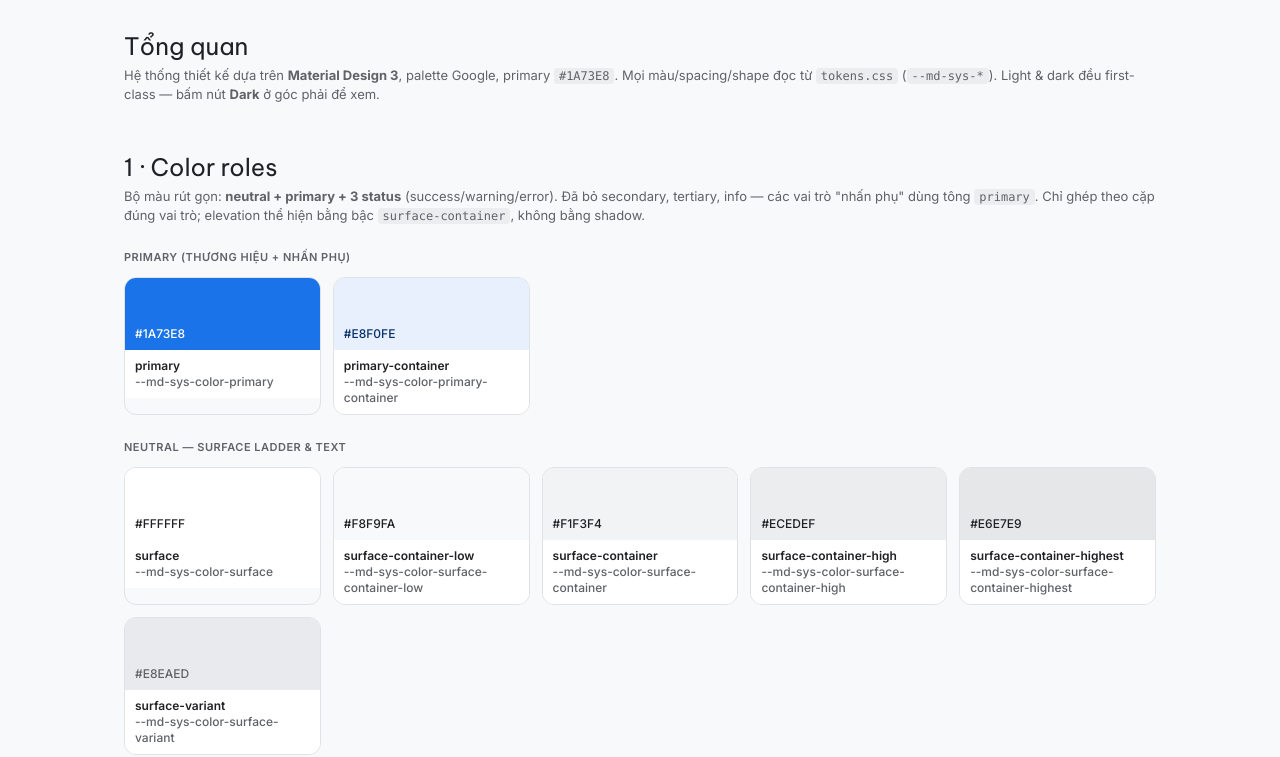
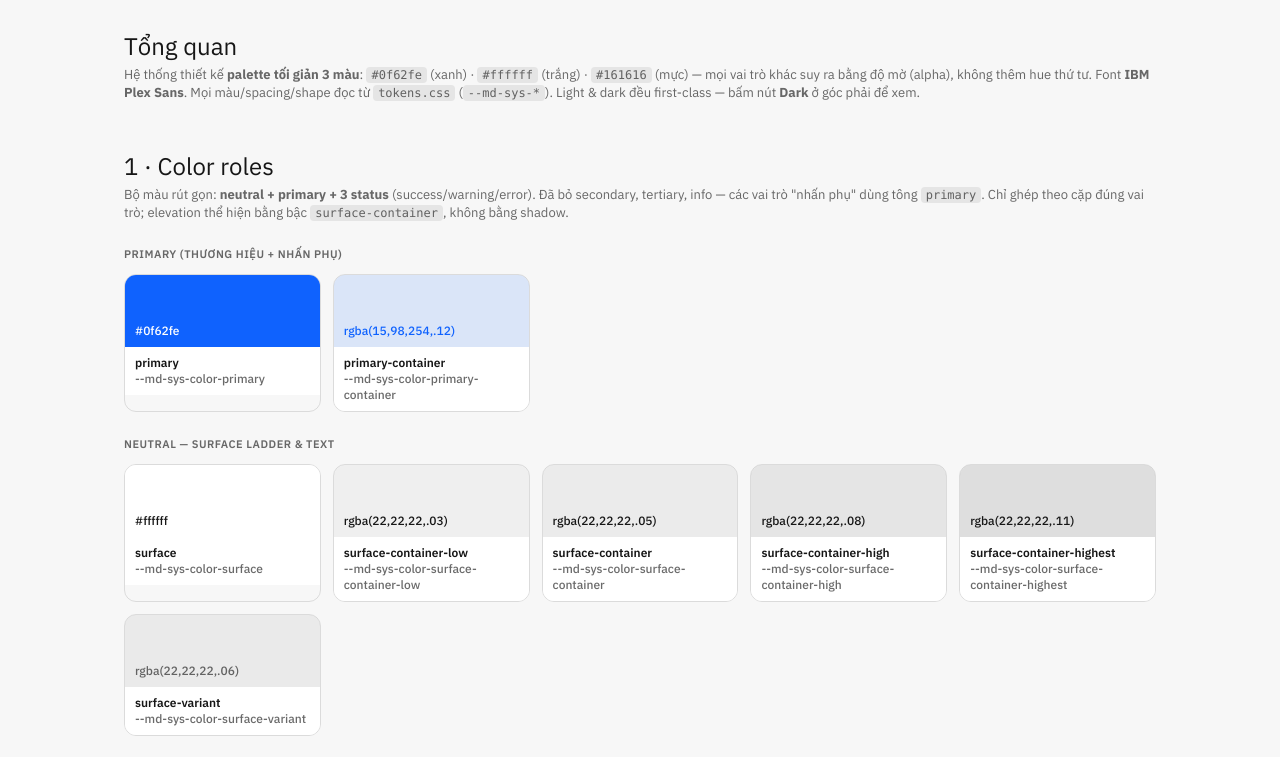
Before and after one commit to Dothuan6/erb-dev, a plain HTML site: page pages/styleguide.html in a window 1280 px wide. Shown: the part 58-815 px from the top of the page. Drawn offline with nearby package versions, Linux system fonts and the light colour scheme.

Commit message:
Design: palette toi gian CHI 3 mau (#0f62fe/#ffffff/#161616) + font IBM Plex
- tokens.css: moi vai tro mau suy ra tu 3 mau goc bang alpha; status gom ve xanh (phan biet bang icon); shadow/scrim ve tong muc
- the <link> font moi trang -> IBM Plex Sans/Mono
- styleguide: cap nhat text mo ta palette 3 mau
- giu nguyen bo cuc/cau truc, shape/spacing/elevation, ten token --md-sys-*

```diff
--- a/assets/css/tokens.css
+++ b/assets/css/tokens.css
@@ -1,31 +1,36 @@
 /* =============================================================================
-   XBuild ERP — Design System tokens (Material Design 3 / Material You)
+   XBuild ERP — Design System tokens (palette tối giản 3 màu)
    Nguồn chân lý DUY NHẤT về màu/typography/shape/elevation/motion/spacing.
-   Seed: primary #1A73E8 (Google Blue) · light & dark first-class.
+   CHỈ DÙNG ĐÚNG 3 MÀU:  #0f62fe (xanh) · #ffffff (trắng) · #161616 (mực).
+   Mọi vai trò màu khác (viền, hover, chữ phụ, status, scrim, shadow) đều suy ra
+   từ 3 màu này bằng độ mờ (alpha) — không thêm hue thứ tư.
+   Font: IBM Plex Sans / IBM Plex Mono · light & dark đều first-class.
 
    Quy tắc (PERMANENT DECISION):
    - KHÔNG hardcode màu/spacing trong component — mọi giá trị đọc từ token --md-sys-*.
-   - Chỉ ghép màu theo cặp tonal đúng vai trò: primary + on-primary, surface + on-surface...
+   - Status (success/warning/error/info) gom về tông xanh #0f62fe; phân biệt bằng ICON.
    - Dùng outline-variant cho divider; outline cho viền quan trọng (input).
-   - Elevation = đổi MÀU surface (tonal), shadow chỉ thêm khi cần tách nền bận.
 
    Cách bật dark mode: thêm class .dark lên <html> (ưu tiên), hoặc theo hệ thống
    qua @media (prefers-color-scheme: dark) khi chưa chọn .light/.dark thủ công.
    ============================================================================= */
 
 /* ----------------------------------------------------------------------------
-   1) LIGHT THEME — color roles
+   1) LIGHT THEME — color roles (nền trắng, mực đen, nhấn xanh)
    ---------------------------------------------------------------------------- */
 :root {
+  /* ===== Palette gốc — CHỈ 3 màu (dùng làm nguồn cho mọi token) ===== */
+  --c-blue:  #0f62fe;
+  --c-white: #ffffff;
+  --c-ink:   #161616;
+
   /* Primary — hành động chính, nav active, link */
-  --md-sys-color-primary:                 #1A73E8;
-  --md-sys-color-on-primary:              #FFFFFF;
-  --md-sys-color-primary-container:       #E8F0FE;
-  --md-sys-color-on-primary-container:    #08306B;
+  --md-sys-color-primary:                 var(--c-blue);
+  --md-sys-color-on-primary:              var(--c-white);
+  --md-sys-color-primary-container:       rgba(15,98,254,.12);
+  --md-sys-color-on-primary-container:    var(--c-blue);
 
-  /* Secondary & Tertiary → ALIAS sang PRIMARY (bộ màu rút gọn: chỉ primary + 3 status).
-     Giữ tên role để tương thích M3; mọi vai trò "nhấn phụ" (tonal button, chip chọn,
-     count pill, avatar) dùng tông primary. var() tự bám primary ở cả light & dark. */
+  /* Secondary & Tertiary → ALIAS sang PRIMARY. */
   --md-sys-color-secondary:               var(--md-sys-color-primary);
   --md-sys-color-on-secondary:            var(--md-sys-color-on-primary);
   --md-sys-color-secondary-container:     var(--md-sys-color-primary-container);
@@ -35,54 +40,54 @@
   --md-sys-color-tertiary-container:      var(--md-sys-color-primary-container);
   --md-sys-color-on-tertiary-container:   var(--md-sys-color-on-primary-container);
 
-  /* Error / destructive */
-  --md-sys-color-error:                   #D93025;
-  --md-sys-color-on-error:                #FFFFFF;
-  --md-sys-color-error-container:         #FCE8E6;
-  --md-sys-color-on-error-container:      #5C0A06;
+  /* Error / destructive → gom về tông xanh (phân biệt bằng icon) */
+  --md-sys-color-error:                   var(--c-blue);
+  --md-sys-color-on-error:                var(--c-white);
+  --md-sys-color-error-container:         rgba(15,98,254,.12);
+  --md-sys-color-on-error-container:      var(--c-blue);
 
   /* Surfaces */
-  --md-sys-color-background:              #FFFFFF;
-  --md-sys-color-on-background:           #202124;
-  --md-sys-color-surface:                 #FFFFFF;
-  --md-sys-color-on-surface:              #202124;
-  --md-sys-color-surface-variant:         #E8EAED;
-  --md-sys-color-on-surface-variant:      #5F6368;
+  --md-sys-color-background:              var(--c-white);
+  --md-sys-color-on-background:           var(--c-ink);
+  --md-sys-color-surface:                 var(--c-white);
+  --md-sys-color-on-surface:              var(--c-ink);
+  --md-sys-color-surface-variant:         rgba(22,22,22,.06);
+  --md-sys-color-on-surface-variant:      rgba(22,22,22,.64);
 
-  /* Surface container ladder (thay shadow làm tín hiệu độ sâu) */
-  --md-sys-color-surface-dim:             #DDE0E4;
-  --md-sys-color-surface-bright:          #FFFFFF;
-  --md-sys-color-surface-container-lowest:  #FFFFFF;
-  --md-sys-color-surface-container-low:     #F8F9FA;
-  --md-sys-color-surface-container:         #F1F3F4;
-  --md-sys-color-surface-container-high:    #ECEDEF;
-  --md-sys-color-surface-container-highest: #E6E7E9;
+  /* Surface container ladder (tín hiệu độ sâu = mực mờ dần) */
+  --md-sys-color-surface-dim:             rgba(22,22,22,.08);
+  --md-sys-color-surface-bright:          var(--c-white);
+  --md-sys-color-surface-container-lowest:  var(--c-white);
+  --md-sys-color-surface-container-low:     rgba(22,22,22,.03);
+  --md-sys-color-surface-container:         rgba(22,22,22,.05);
+  --md-sys-color-surface-container-high:    rgba(22,22,22,.08);
+  --md-sys-color-surface-container-highest: rgba(22,22,22,.11);
 
-  /* Outline — outline đạt 3:1 cho viền input; outline-variant nhạt cho divider */
-  --md-sys-color-outline:                 #74777F;
-  --md-sys-color-outline-variant:         #E0E2E5;
+  /* Outline — outline cho viền input; outline-variant nhạt cho divider */
+  --md-sys-color-outline:                 rgba(22,22,22,.30);
+  --md-sys-color-outline-variant:         rgba(22,22,22,.12);
 
   /* Inverse (snackbar, tooltip) */
-  --md-sys-color-inverse-surface:         #303033;
-  --md-sys-color-inverse-on-surface:      #F2F0F4;
-  --md-sys-color-inverse-primary:         #A9C7FF;
+  --md-sys-color-inverse-surface:         var(--c-ink);
+  --md-sys-color-inverse-on-surface:      var(--c-white);
+  --md-sys-color-inverse-primary:         var(--c-blue);
 
   /* Scrim / shadow base */
-  --md-sys-color-scrim:                   #000000;
-  --md-sys-color-shadow:                  #000000;
+  --md-sys-color-scrim:                   var(--c-ink);
+  --md-sys-color-shadow:                  var(--c-ink);
 
-  /* --- Status mở rộng (không thuộc M3 core nhưng cần cho ERP) --- */
-  --md-sys-color-success:                 #1E8E3E;
-  --md-sys-color-on-success:              #FFFFFF;
-  --md-sys-color-success-container:       #E6F4EA;
-  --md-sys-color-on-success-container:    #0B3D1A;
+  /* --- Status mở rộng (gom về xanh; phân biệt bằng icon) --- */
+  --md-sys-color-success:                 var(--c-blue);
+  --md-sys-color-on-success:              var(--c-white);
+  --md-sys-color-success-container:       rgba(15,98,254,.12);
+  --md-sys-color-on-success-container:    var(--c-blue);
 
-  --md-sys-color-warning:                 #B06000;
-  --md-sys-color-on-warning:              #FFFFFF;
-  --md-sys-color-warning-container:       #FEF7E0;
-  --md-sys-color-on-warning-container:    #4D3800;
+  --md-sys-color-warning:                 var(--c-blue);
+  --md-sys-color-on-warning:              var(--c-white);
+  --md-sys-color-warning-container:       rgba(15,98,254,.12);
+  --md-sys-color-on-warning-container:    var(--c-blue);
 
-  /* Info → ALIAS primary (không tách màu riêng) */
+  /* Info → ALIAS primary */
   --md-sys-color-info:                    var(--md-sys-color-primary);
   --md-sys-color-on-info:                 var(--md-sys-color-on-primary);
   --md-sys-color-info-container:          var(--md-sys-color-primary-container);
@@ -90,66 +95,65 @@
 }
 
 /* ----------------------------------------------------------------------------
-   2) DARK THEME — color roles
+   2) DARK THEME — color roles (nền mực, chữ trắng, nhấn xanh)
    Áp dụng khi <html class="dark">; hoặc theo hệ thống (xem mục 8).
    ---------------------------------------------------------------------------- */
 .dark {
-  --md-sys-color-primary:                 #8AB4F8;
-  --md-sys-color-on-primary:              #0A2E5C;
-  --md-sys-color-primary-container:       #1F3A60;
-  --md-sys-color-on-primary-container:    #D2E3FC;
+  --md-sys-color-primary:                 var(--c-blue);
+  --md-sys-color-on-primary:              var(--c-white);
+  --md-sys-color-primary-container:       rgba(15,98,254,.28);
+  --md-sys-color-on-primary-container:    var(--c-white);
 
-  /* secondary/tertiary tự ALIAS theo primary (định nghĩa ở :root) — không cần override dark */
+  --md-sys-color-error:                   var(--c-blue);
+  --md-sys-color-on-error:                var(--c-white);
+  --md-sys-color-error-container:         rgba(15,98,254,.28);
+  --md-sys-color-on-error-container:      var(--c-white);
 
-  --md-sys-color-error:                   #F2B8B5;
-  --md-sys-color-on-error:                #601410;
-  --md-sys-color-error-container:         #8C1D18;
-  --md-sys-color-on-error-container:      #F9DEDC;
+  --md-sys-color-background:              var(--c-ink);
+  --md-sys-color-on-background:           var(--c-white);
+  --md-sys-color-surface:                 rgba(255,255,255,.05);
+  --md-sys-color-on-surface:              var(--c-white);
+  --md-sys-color-surface-variant:         rgba(255,255,255,.10);
+  --md-sys-color-on-surface-variant:      rgba(255,255,255,.70);
 
-  --md-sys-color-background:              #1B1B1F;
-  --md-sys-color-on-background:           #E8EAED;
-  --md-sys-color-surface:                 #202124;
-  --md-sys-color-on-surface:              #E8EAED;
-  --md-sys-color-surface-variant:         #44474F;
-  --md-sys-color-on-surface-variant:      #9AA0A6;
+  --md-sys-color-surface-dim:             var(--c-ink);
+  --md-sys-color-surface-bright:          rgba(255,255,255,.10);
+  --md-sys-color-surface-container-lowest:  var(--c-ink);
+  --md-sys-color-surface-container-low:     rgba(255,255,255,.04);
+  --md-sys-color-surface-container:         rgba(255,255,255,.06);
+  --md-sys-color-surface-container-high:    rgba(255,255,255,.09);
+  --md-sys-color-surface-container-highest: rgba(255,255,255,.12);
 
-  --md-sys-color-surface-dim:             #141416;
-  --md-sys-color-surface-bright:          #3A3B3E;
-  --md-sys-color-surface-container-lowest:  #161618;
-  --md-sys-color-surface-container-low:     #202124;
-  --md-sys-color-surface-container:         #28292C;
-  --md-sys-color-surface-container-high:    #303134;
-  --md-sys-color-surface-container-highest: #3C4043;
+  --md-sys-color-outline:                 rgba(255,255,255,.30);
+  --md-sys-color-outline-variant:         rgba(255,255,255,.14);
 
-  --md-sys-color-outline:                 #8E9099;
-  --md-sys-color-outline-variant:         #3C4043;
+  --md-sys-color-inverse-surface:         var(--c-white);
+  --md-sys-color-inverse-on-surface:      var(--c-ink);
+  --md-sys-color-inverse-primary:         var(--c-blue);
 
-  --md-sys-color-inverse-surface:         #E8EAED;
-  --md-sys-color-inverse-on-surface:      #303033;
-  --md-sys-color-inverse-primary:         #1A73E8;
+  --md-sys-color-scrim:                   var(--c-ink);
+  --md-sys-color-shadow:                  var(--c-ink);
 
-  --md-sys-color-scrim:                   #000000;
-  --md-sys-color-shadow:                  #000000;
+  --md-sys-color-success:                 var(--c-blue);
+  --md-sys-color-on-success:              var(--c-white);
+  --md-sys-color-success-container:       rgba(15,98,254,.28);
+  --md-sys-color-on-success-container:    var(--c-white);
 
-  --md-sys-color-success:                 #81C995;
-  --md-sys-color-on-success:              #0A3D1B;
-  --md-sys-color-success-container:       #1E3A24;
-  --md-sys-color-on-success-container:    #C7F0CF;
-
-  --md-sys-color-warning:                 #F9AB00;
-  --md-sys-color-on-warning:              #3D2E08;
-  --md-sys-color-warning-container:       #3D2E08;
-  --md-sys-color-on-warning-container:    #FFE08C;
+  --md-sys-color-warning:                 var(--c-blue);
+  --md-sys-color-on-warning:              var(--c-white);
+  --md-sys-color-warning-container:       rgba(15,98,254,.28);
+  --md-sys-color-on-warning-container:    var(--c-white);
 
   /* info tự ALIAS theo primary */
 }
 
 /* ----------------------------------------------------------------------------
-   3) TYPOGRAPHY — M3 type scale + thang dự án (Inter / Be Vietnam Pro)
+   3) TYPOGRAPHY — type scale + thang dự án (IBM Plex Sans / IBM Plex Mono)
    ---------------------------------------------------------------------------- */
 :root {
-  --md-ref-typeface-brand: 'Be Vietnam Pro', 'Inter', system-ui, -apple-system, 'Segoe UI', sans-serif;
-  --md-ref-typeface-plain: 'Inter', 'Be Vietnam Pro', system-ui, -apple-system, 'Segoe UI', sans-serif;
+  --md-ref-typeface-brand: 'IBM Plex Sans', system-ui, -apple-system, 'Segoe UI', sans-serif;
+  --md-ref-typeface-plain: 'IBM Plex Sans', system-ui, -apple-system, 'Segoe UI', sans-serif;
+  --md-ref-typeface-mono:  'IBM Plex Mono', ui-monospace, 'SFMono-Regular', Consolas, monospace;
   --md-sys-typescale-font: var(--md-ref-typeface-plain);
 
   /* M3 roles (size / line-height / weight / tracking) */
@@ -202,15 +206,14 @@
 }
 
 /* ----------------------------------------------------------------------------
-   5) ELEVATION — tonal trước, shadow chỉ khi cần tách nền
+   5) ELEVATION — shadow suy ra từ màu mực (#161616), chỉ dùng khi cần tách nền
    ---------------------------------------------------------------------------- */
 :root {
-  /* Shadow chỉ dùng cho menu/dialog/drawer nổi trên nền bận */
   --md-sys-elevation-level0: none;
-  --md-sys-elevation-level1: 0 1px 2px rgba(0,0,0,.06);
-  --md-sys-elevation-level2: 0 2px 6px rgba(0,0,0,.08);
-  --md-sys-elevation-level3: 0 8px 24px rgba(0,0,0,.12);
-  --md-sys-elevation-level4: 0 10px 28px rgba(0,0,0,.14);
+  --md-sys-elevation-level1: 0 1px 2px rgba(22,22,22,.06);
+  --md-sys-elevation-level2: 0 2px 6px rgba(22,22,22,.08);
+  --md-sys-elevation-level3: 0 8px 24px rgba(22,22,22,.12);
+  --md-sys-elevation-level4: 0 10px 28px rgba(22,22,22,.14);
 
   /* Alias dự án (spec §5.2) */
   --shadow-1: var(--md-sys-elevation-level1);
@@ -269,40 +272,42 @@
    ---------------------------------------------------------------------------- */
 @media (prefers-color-scheme: dark) {
   :root:not(.light):not(.dark) {
-    --md-sys-color-primary:                 #8AB4F8;
-    --md-sys-color-on-primary:              #0A2E5C;
-    --md-sys-color-primary-container:       #1F3A60;
-    --md-sys-color-on-primary-container:    #D2E3FC;
-    --md-sys-color-error:                   #F2B8B5;
-    --md-sys-color-on-error:                #601410;
-    --md-sys-color-error-container:         #8C1D18;
-    --md-sys-color-on-error-container:      #F9DEDC;
-    --md-sys-color-background:              #1B1B1F;
-    --md-sys-color-on-background:           #E8EAED;
-    --md-sys-color-surface:                 #202124;
-    --md-sys-color-on-surface:              #E8EAED;
-    --md-sys-color-surface-variant:         #44474F;
-    --md-sys-color-on-surface-variant:      #9AA0A6;
-    --md-sys-color-surface-dim:             #141416;
-    --md-sys-color-surface-bright:          #3A3B3E;
-    --md-sys-color-surface-container-lowest:  #161618;
-    --md-sys-color-surface-container-low:     #202124;
-    --md-sys-color-surface-container:         #28292C;
-    --md-sys-color-surface-container-high:    #303134;
-    --md-sys-color-surface-container-highest: #3C4043;
-    --md-sys-color-outline:                 #8E9099;
-    --md-sys-color-outline-variant:         #3C4043;
-    --md-sys-color-inverse-surface:         #E8EAED;
-    --md-sys-color-inverse-on-surface:      #303033;
-    --md-sys-color-inverse-primary:         #1A73E8;
-    --md-sys-color-success:                 #81C995;
-    --md-sys-color-on-success:              #0A3D1B;
-    --md-sys-color-success-container:       #1E3A24;
-    --md-sys-color-on-success-container:    #C7F0CF;
-    --md-sys-color-warning:                 #F9AB00;
-    --md-sys-color-on-warning:              #3D2E08;
-    --md-sys-color-warning-container:       #3D2E08;
-    --md-sys-color-on-warning-container:    #FFE08C;
+    --md-sys-color-primary:                 var(--c-blue);
+    --md-sys-color-on-primary:              var(--c-white);
+    --md-sys-color-primary-container:       rgba(15,98,254,.28);
+    --md-sys-color-on-primary-container:    var(--c-white);
+    --md-sys-color-error:                   var(--c-blue);
+    --md-sys-color-on-error:                var(--c-white);
+    --md-sys-color-error-container:         rgba(15,98,254,.28);
+    --md-sys-color-on-error-container:      var(--c-white);
+    --md-sys-color-background:              var(--c-ink);
+    --md-sys-color-on-background:           var(--c-white);
+    --md-sys-color-surface:                 rgba(255,255,255,.05);
+    --md-sys-color-on-surface:              var(--c-white);
+    --md-sys-color-surface-variant:         rgba(255,255,255,.10);
+    --md-sys-color-on-surface-variant:      rgba(255,255,255,.70);
+    --md-sys-color-surface-dim:             var(--c-ink);
+    --md-sys-color-surface-bright:          rgba(255,255,255,.10);
+    --md-sys-color-surface-container-lowest:  var(--c-ink);
+    --md-sys-color-surface-container-low:     rgba(255,255,255,.04);
+    --md-sys-color-surface-container:         rgba(255,255,255,.06);
+    --md-sys-color-surface-container-high:    rgba(255,255,255,.09);
+    --md-sys-color-surface-container-highest: rgba(255,255,255,.12);
+    --md-sys-color-outline:                 rgba(255,255,255,.30);
+    --md-sys-color-outline-variant:         rgba(255,255,255,.14);
+    --md-sys-color-inverse-surface:         var(--c-white);
+    --md-sys-color-inverse-on-surface:      var(--c-ink);
+    --md-sys-color-inverse-primary:         var(--c-blue);
+    --md-sys-color-scrim:                   var(--c-ink);
+    --md-sys-color-shadow:                  var(--c-ink);
+    --md-sys-color-success:                 var(--c-blue);
+    --md-sys-color-on-success:              var(--c-white);
+    --md-sys-color-success-container:       rgba(15,98,254,.28);
+    --md-sys-color-on-success-container:    var(--c-white);
+    --md-sys-color-warning:                 var(--c-blue);
+    --md-sys-color-on-warning:              var(--c-white);
+    --md-sys-color-warning-container:       rgba(15,98,254,.28);
+    --md-sys-color-on-warning-container:    var(--c-white);
   }
 }
 
--- a/pages/styleguide.html
+++ b/pages/styleguide.html
@@ -6,7 +6,7 @@
 <title>XBuild ERP — Design System (Material Design 3)</title>
 <link rel="preconnect" href="https://fonts.googleapis.com">
 <link rel="preconnect" href="https://fonts.gstatic.com" crossorigin>
-<link href="https://fonts.googleapis.com/css2?family=Inter:wght@400;500;600;700&family=Be+Vietnam+Pro:wght@400;500;600;700&display=swap" rel="stylesheet">
+<link href="https://fonts.googleapis.com/css2?family=IBM+Plex+Sans:wght@400;500;600;700&family=IBM+Plex+Mono:wght@400;500;600&display=swap" rel="stylesheet">
 <link href="https://fonts.googleapis.com/css2?family=Material+Symbols+Outlined:opsz,wght,FILL,GRAD@20..48,100..700,0..1,-50..200" rel="stylesheet">
 <link rel="stylesheet" href="../assets/css/tokens.css">
 <style>
@@ -165,14 +165,14 @@ h3.group{font:var(--type-overline);letter-spacing:var(--type-overline-tracking);
     <h1>XBuild ERP — Design System</h1>
   </div>
   <div class="spacer"></div>
-  <div class="seed"><span class="dot"></span> Seed <code>#1A73E8</code> · Material Design 3</div>
+  <div class="seed"><span class="dot"></span> Palette 3 màu <code>#0f62fe</code> · <code>#ffffff</code> · <code>#161616</code></div>
   <button class="btn btn-tonal" id="themeToggle"><span class="material-symbols-outlined">dark_mode</span><span id="themeLabel">Dark</span></button>
 </header>
 
 <main>
   <section>
     <h2>Tổng quan</h2>
-    <p class="sub">Hệ thống thiết kế dựa trên <b>Material Design 3</b>, palette Google, primary <code>#1A73E8</code>. Mọi màu/spacing/shape đọc từ <code>tokens.css</code> (<code>--md-sys-*</code>). Light &amp; dark đều first-class — bấm nút <b>Dark</b> ở góc phải để xem.</p>
+    <p class="sub">Hệ thống thiết kế <b>palette tối giản 3 màu</b>: <code>#0f62fe</code> (xanh) · <code>#ffffff</code> (trắng) · <code>#161616</code> (mực) — mọi vai trò khác suy ra bằng độ mờ (alpha), không thêm hue thứ tư. Font <b>IBM Plex Sans</b>. Mọi màu/spacing/shape đọc từ <code>tokens.css</code> (<code>--md-sys-*</code>). Light &amp; dark đều first-class — bấm nút <b>Dark</b> ở góc phải để xem.</p>
   </section>
 
   <!-- COLOR ROLES -->
```
Also changed, not shown: pages/bieu-mau-editor.html (+1 -1 lines), pages/bieu-mau.html (+1 -1 lines), pages/cai-dat-thanh-vien.html (+1 -1 lines), pages/du-lieu.html (+1 -1 lines), pages/quan-ly-truong.html (+1 -1 lines), pages/trang-chu.html (+1 -1 lines), pages/viec-cua-toi.html (+1 -1 lines), pages/workflow-editor.html (+1 -1 lines), pages/workflow.html (+1 -1 lines), pages/xem-du-lieu.html (+1 -1 lines).
